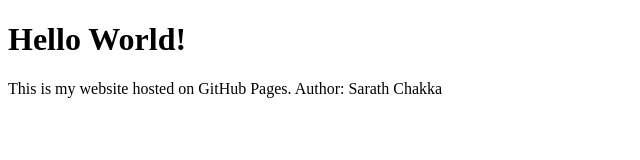
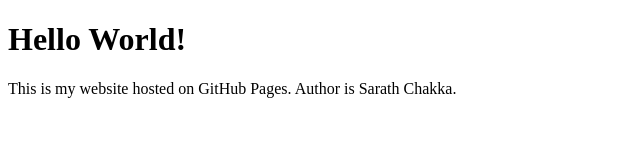
Before and after one commit to chakkas/ai-startup-website, a plain HTML site: page index.html in a window 1280 px wide. Shown: the full height of the page, 0-640 px from the left. Drawn offline with Linux system fonts and the light colour scheme.

Commit message:
Update author description in index.html

```diff
--- a/index.html
+++ b/index.html
@@ -5,6 +5,6 @@
 </head>
 <body>
   <h1>Hello World!</h1>
-  <p>This is my website hosted on GitHub Pages. Author: Sarath Chakka </p>
+  <p>This is my website hosted on GitHub Pages. Author is Sarath Chakka. </p>
 </body>
 </html>
```
